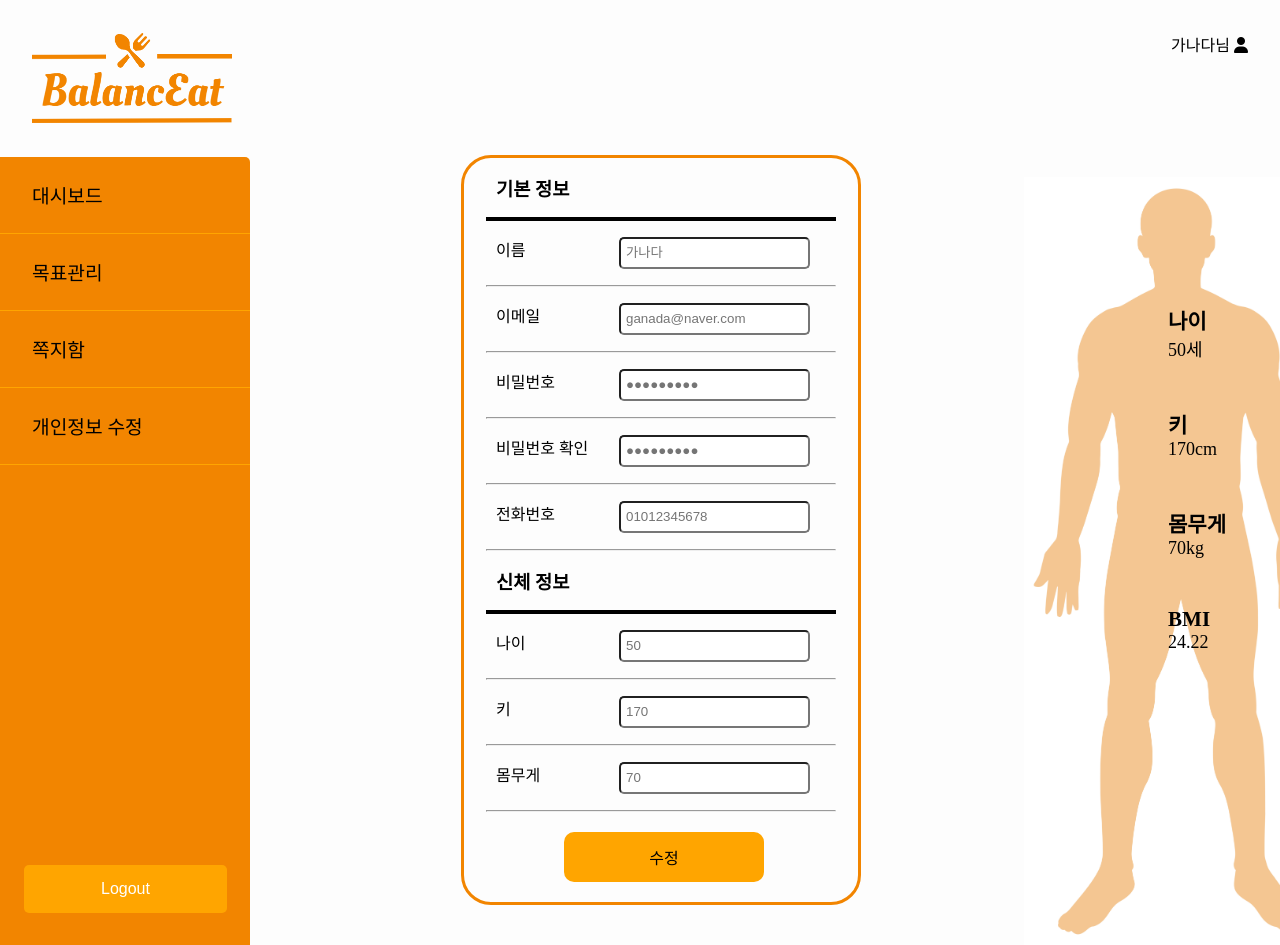
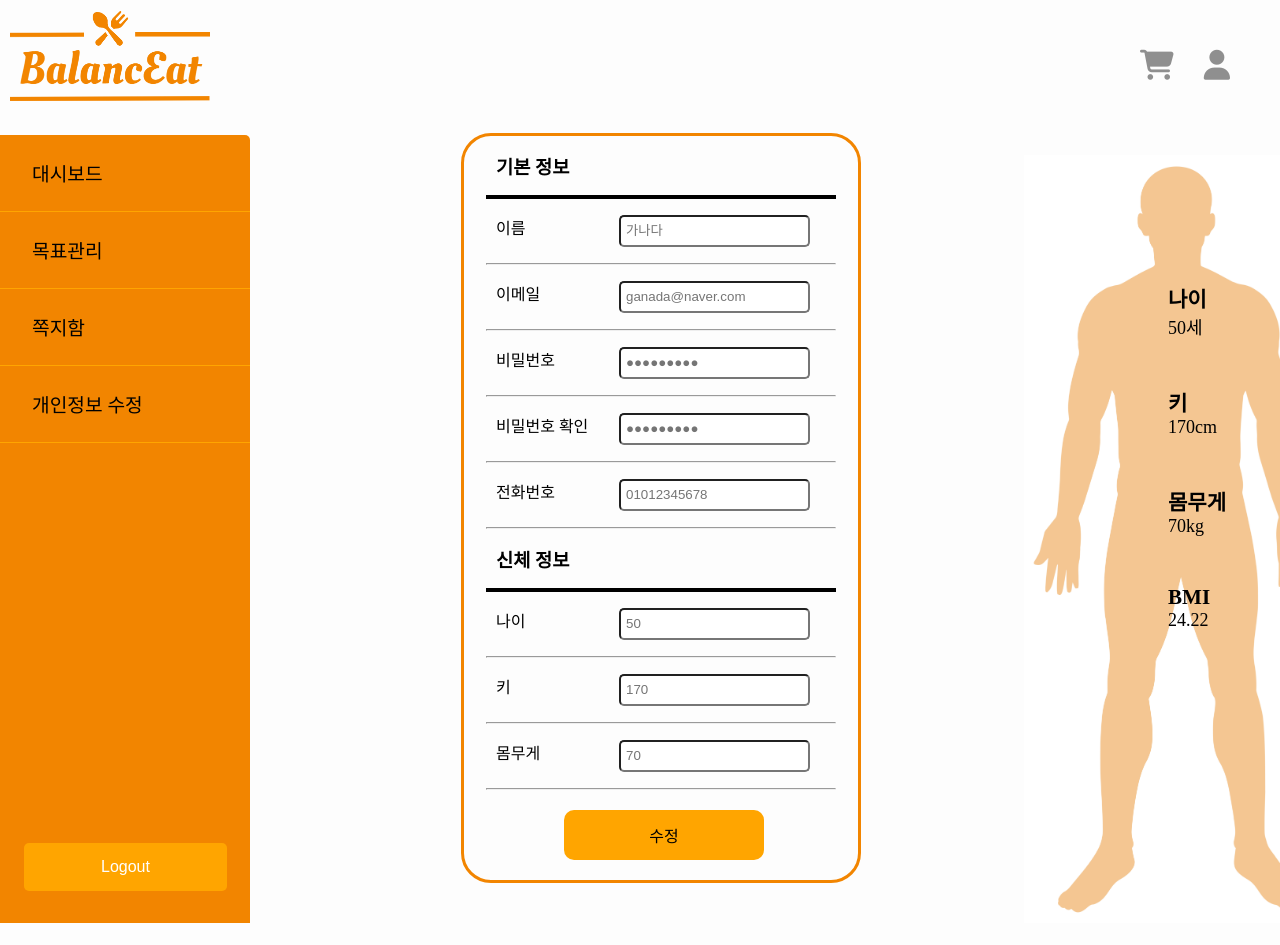
Before and after one commit to k-hyeongyu/stack-project, a React (Create React App) app: page /mypage/editprofile in a window 1280 px wide. After the commit the page ends 923 px from the top, so only its background shows below. Built offline with nearby package versions, Linux system fonts and the light colour scheme; a web font is replaced by a local one; what chartjs-plugin-datalabels would draw is missing.

Commit message:
마이페이지 헤더 부분 수정

```diff
--- a/src/mypage/MyPage.css
+++ b/src/mypage/MyPage.css
@@ -14,27 +14,33 @@
 
 
 /* 헤더부분 */
-#myPageheader{
-    display: flex;
-    justify-content: space-between;
+
+.cart-header {
+    margin: 20px;
 }
 
-/* 로고 */
-#logo{
-    margin-left: 2rem;
-    margin-top: 2rem;
+.logo-image {
+    width: 200px;
     cursor: pointer;
-
-}
-#logoImg{
-    width: 200px;
+    margin-left: 10px;
+    margin-top: 10px;
 }
 
-/* 유저 이름 아이콘 */
-#user{
-    margin-right: 2rem;
-    margin-top:2rem;
+.mypage-header-right {
+    position: absolute;
+    display: flex;
+    gap: 30px;
+    top: 50px;
+    right: 50px;
+    font-size: 30px;
+    color: rgb(143, 143, 143);
 }
+
+.mypage-header-right .fa-solid:hover {
+    cursor: pointer;
+}
+
+
 
 /* 마이페이지 메인(헤더 밑 전부) */
 #myPageMain{
--- a/src/mypage/MyPage.js
+++ b/src/mypage/MyPage.js
@@ -30,9 +30,12 @@ function MyPage(){
 
     return(
         <div id="myPageContainer" overflow= "hidden">
-            <div id="myPageheader">
-                <div id="logo" onClick={()=>{navigate('/main')}}><img src={process.env.PUBLIC_URL+"/images/BalancEat_logo.png"} id="logoImg"></img></div>
-                <div id="user">{userInfo.name}님 <i className="fa-solid fa-user"></i> </div>
+            <div className='mypage-header'>
+                <img src='/images/BalancEat_logo.png' className='logo-image' alt='로고 이미지' onClick={() => { navigate('/') }}></img>
+                <div className='mypage-header-right'>
+                    <i className="fa-solid fa-cart-shopping" onClick={() => { navigate("/shopping") }}></i>
+                    <i className="fa-solid fa-user" onClick={() => { navigate("/mypage/dashboard") }}></i>
+                </div>
             </div>
 
             <div id="myPageMain">
```
